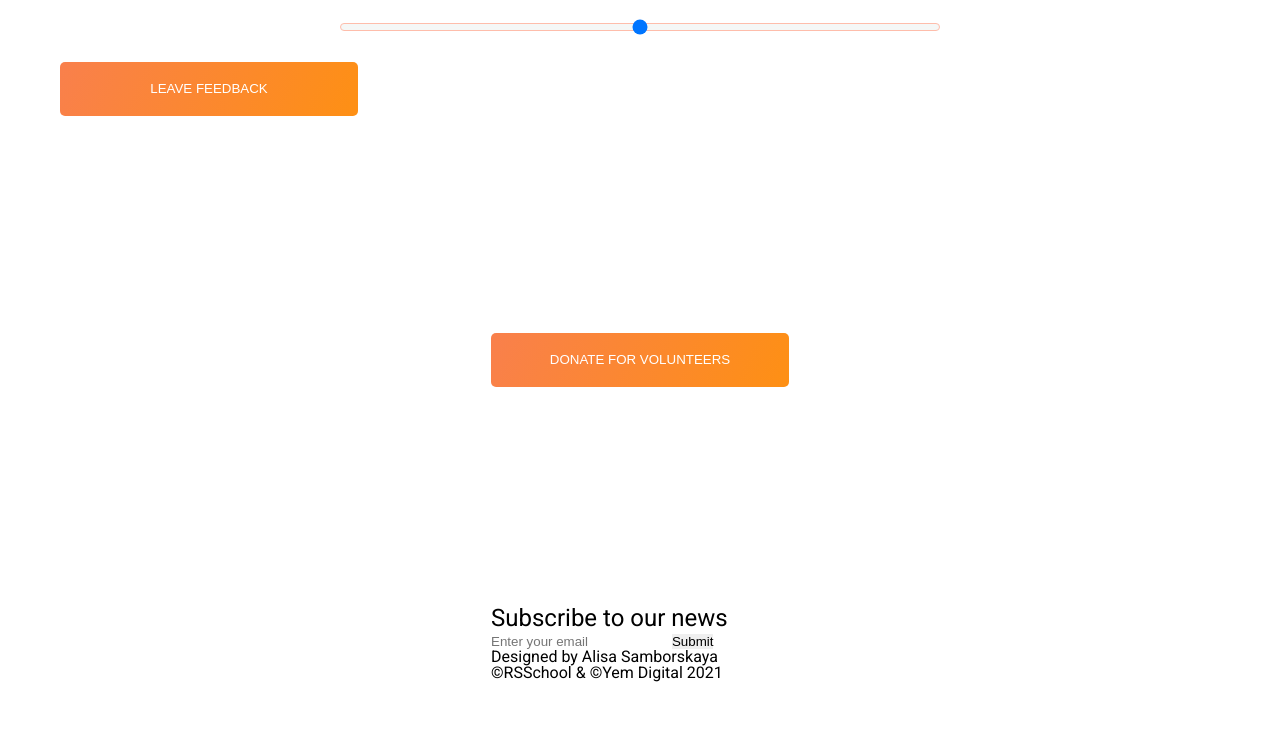
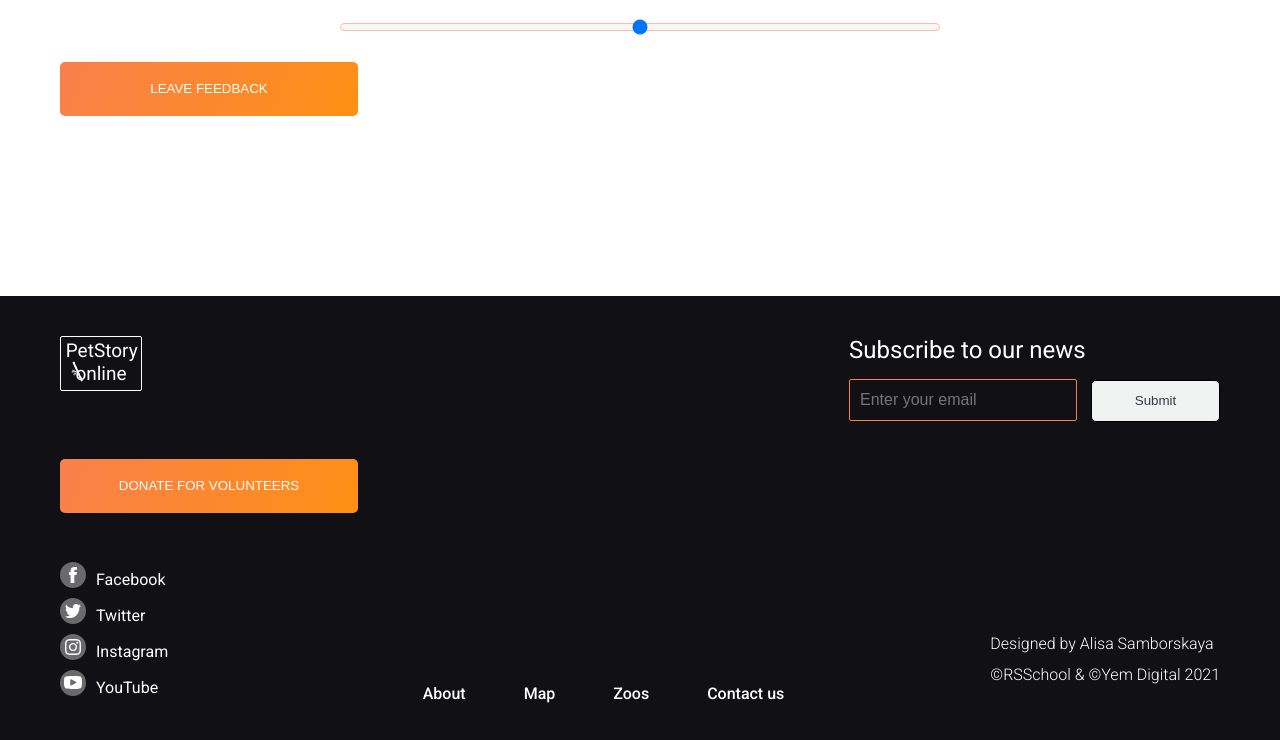
Before and after one commit to MarinaFando/online--zoo, a plain HTML site: page pages/petstory/index.html in a window 1280 px wide. Shown: the part 4195-4935 px from the top of the page. Before the commit the page ends 4877 px from the top, so only its background shows below. Drawn offline with Linux system fonts and the light colour scheme.

Commit message:
feat: add footer style

```diff
--- a/pages/petstory/style.css
+++ b/pages/petstory/style.css
@@ -4,6 +4,10 @@
   margin: 0;
   border: 0;
   box-sizing: border-box;
+}
+
+*:focus {
+  outline: none;
 }
 
 a {
@@ -604,3 +608,148 @@ input[type=range] {
   bottom: -130px;
   right: 0px;
 }
+
+footer {
+  background-color: #111115;
+  color: #FFFFFF;
+}
+
+.footer-mainblock {
+  width: 100%;
+  display: flex;
+  justify-content: space-between;
+  flex-direction: row;
+  padding: 40px 220px 50px 220px;
+}
+
+.footer-contactus {
+  position: relative;
+  display: flex;
+  flex-direction: column;
+}
+
+.footer-logo {
+  font-size: 19.0145px;
+  line-height: 120%;
+  position: relative;
+  text-align: center;
+  padding: 3.55px 4.75px;
+  z-index: 1;
+  width: 82px;
+  margin-right: 63px;
+  border: 1.19px solid #FFFFFF;
+  border-radius: 2px;
+}
+
+.footerlogo-bambuk {
+  position: absolute;
+  z-index: 3;
+  top: 25px;
+  left: 11px;
+}
+
+.footer-button {
+  width: 100%;
+  margin: 68px 0px 49px 0px;
+}
+
+.contactlist-item {
+  display: flex;
+  justify-content: flex-start;
+  align-items: center;
+  text-align: center;
+}
+
+.contactlist-item:active {
+  color: #4B9200;
+}
+
+.contactlist-image {
+  display: flex;
+  justify-content: center;
+  align-items: center;
+  text-align: center;
+  background: rgba(196, 196, 196, 0.5);
+  margin: 0px 10px 10px 0px;
+  width: 26px;
+  height: 26px;
+  border-radius: 50%;
+}
+
+.contactlist-image:active {
+  display: flex;
+  justify-content: center;
+  align-items: center;
+  background: #4B9200;
+}
+
+.footer-navigation{
+  display: flex;
+  align-items: flex-end;
+}
+
+.footernav-list {
+  display: flex;
+  justify-content: space-between;
+  align-items: flex-end;
+}
+
+.footernav-item:not(:last-child) {
+  margin-right: 58px;
+}
+
+.footer-subscribe {
+  display: flex;
+  justify-content: space-between;
+  align-items: flex-end;
+  flex-direction: column;
+}
+
+input[type="email"] {
+  height: 42px;
+  width: 228px;
+  background-color: #111115;;
+  font-size: inherit;
+  padding: 10px;
+  border: 0.7px solid #F9804B;
+  margin-top: 14px;
+  color: #BDBDBD;
+  border-radius: 2px;
+  margin-right: 10px;
+  line-height: 140%;
+}
+
+input[type="email"]:active {
+  border: 0.7px solid #4B9200;
+}
+
+.footersubs-email button {
+  background: #F1F3F2;
+  border: 1px solid #000000;
+  border-radius: 5px;
+  width: 129px;
+  height: 42px;
+  color: #333B41;
+  line-height: 140%;
+}
+
+.footersubs-email button:active {
+  border: 1px solid #4B9200;
+  color: #4B9200;
+}
+
+.footer-designedby {
+  font-weight: 100;
+  line-height: 130%;
+  color: #FFFFFF;
+  margin-bottom: 10px;
+}
+
+.footer-designedby:active {
+  text-decoration: underline;
+  color: #4B9200;
+}
+
+.footer-designedby p{
+  margin-bottom: 10px;
+}
```
